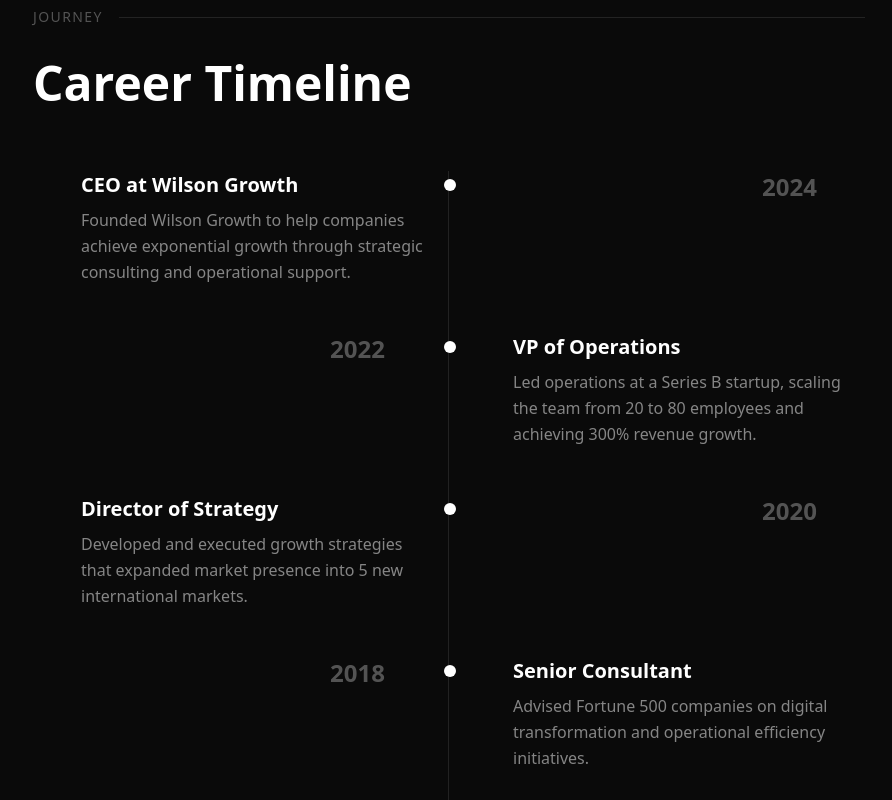
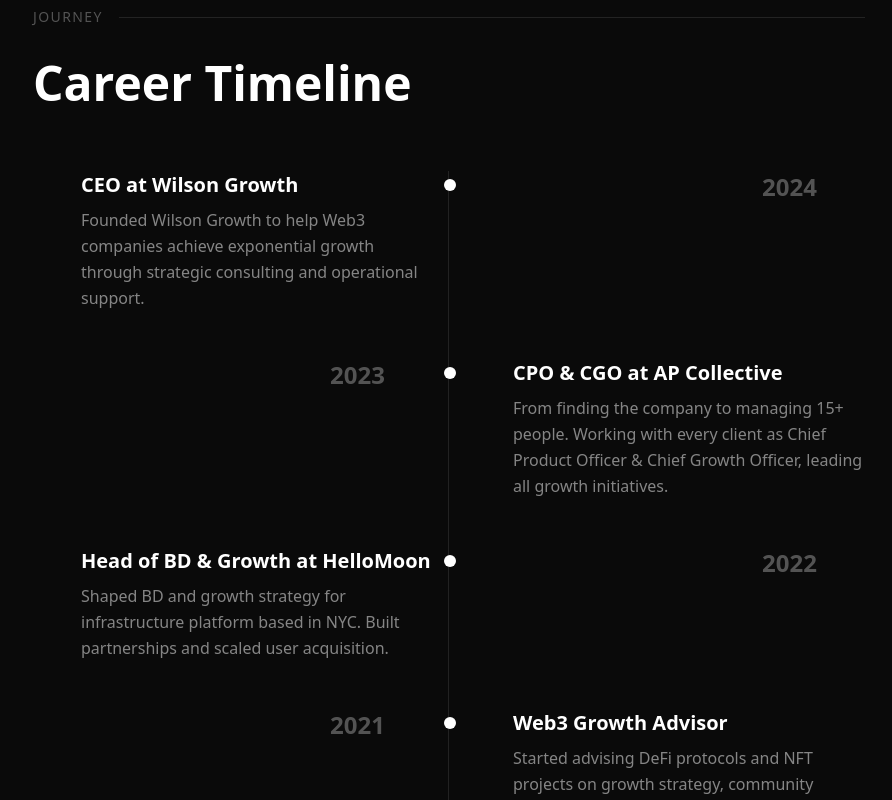
Before and after one commit to galileowil/galileowilson, a Next.js app: page / in a window 1280 px wide. Shown: the part 2000-2800 px from the top of the page, without its empty margins (191-1083 px from the left). Built offline with nearby package versions, Linux system fonts and the light colour scheme.

Commit message:
Add real client portfolio and career timeline - AP Collective, HelloMoon, Raydium, Avalanche, etc.

```diff
--- a/components/sections/Journey.tsx
+++ b/components/sections/Journey.tsx
@@ -9,12 +9,24 @@
   {
     year: "2024",
     title: "CEO at Wilson Growth",
-    description: "Founded Wilson Growth to help companies achieve exponential growth through strategic consulting and operational support.",
+    description: "Founded Wilson Growth to help Web3 companies achieve exponential growth through strategic consulting and operational support.",
+  },
+  {
+    year: "2023",
+    title: "CPO & CGO at AP Collective",
+    description: "From finding the company to managing 15+ people. Working with every client as Chief Product Officer & Chief Growth Officer, leading all growth initiatives.",
+    link: "https://x.com/apcollective",
   },
   {
     year: "2022",
-    title: "VP of Operations",
-    description: "Led operations at a Series B startup, scaling the team from 20 to 80 employees and achieving 300% revenue growth.",
+    title: "Head of BD & Growth at HelloMoon",
+    description: "Shaped BD and growth strategy for infrastructure platform based in NYC. Built partnerships and scaled user acquisition.",
+    link: "https://x.com/HelloMoon_io",
+  },
+  {
+    year: "2021",
+    title: "Web3 Growth Advisor",
+    description: "Started advising DeFi protocols and NFT projects on growth strategy, community building, and tokenomics.",
   },
   {
     year: "2020",
@@ -25,11 +37,6 @@
     year: "2018",
     title: "Senior Consultant",
     description: "Advised Fortune 500 companies on digital transformation and operational efficiency initiatives.",
-  },
-  {
-    year: "2016",
-    title: "Business Analyst",
-    description: "Started career at a leading management consulting firm, building foundational expertise in data analysis and strategy.",
   },
 ];
 
--- a/components/sections/Projects.tsx
+++ b/components/sections/Projects.tsx
@@ -10,24 +10,114 @@
 
 const projects = [
   {
-    title: "TechScale Solutions",
-    description: "Led the operational transformation of a B2B SaaS platform, resulting in 400% user growth and successful Series A funding.",
-    tags: ["SaaS", "Growth Strategy", "Operations"],
-    metrics: "$12M ARR",
+    title: "Raydium",
+    description: "Strategic growth initiatives for leading Solana DEX. Driving liquidity expansion and trading volume through targeted partnerships and ecosystem development.",
+    tags: ["DeFi", "Solana", "DEX", "Growth"],
+    link: "https://x.com/Raydium",
+    featured: true,
   },
   {
-    title: "Global Retail Expansion",
-    description: "Developed and executed market entry strategy for a retail brand expanding into European and Asian markets.",
-    tags: ["International", "Retail", "Strategy"],
-    metrics: "5 Markets",
+    title: "Avalanche",
+    description: "Ecosystem growth and strategic advisory for Layer 1 blockchain platform. Scaling solutions and developer onboarding initiatives.",
+    tags: ["Layer 1", "Blockchain", "Infrastructure"],
+    link: "https://x.com/avax",
+    featured: true,
   },
   {
-    title: "FinTech Platform Launch",
-    description: "Built and launched a financial technology platform from concept to market, acquiring 50K users in the first 6 months.",
-    tags: ["FinTech", "Product Launch", "Marketing"],
-    metrics: "50K Users",
+    title: "Ronin Network",
+    description: "Growth strategy for gaming-focused blockchain powering Axie Infinity. NFT ecosystem development and player acquisition.",
+    tags: ["Gaming", "Blockchain", "NFT"],
+    link: "https://x.com/Ronin_Network",
+    featured: true,
+  },
+  {
+    title: "Abstract Chain",
+    description: "Consumer blockchain platform focused on mainstream adoption. Strategic positioning and go-to-market execution.",
+    tags: ["Blockchain", "Consumer", "Strategy"],
+    link: "https://x.com/AbstractChain",
+    featured: true,
+  },
+  {
+    title: "OpenLedger",
+    description: "DeFi infrastructure and growth strategy. Building the future of decentralized financial systems.",
+    tags: ["DeFi", "Infrastructure", "Strategy"],
+    link: "https://x.com/OpenledgerHQ",
+    featured: true,
+  },
+  {
+    title: "NEAR Protocol",
+    description: "Ecosystem development and strategic partnerships for scalable Layer 1 blockchain with human-readable accounts.",
+    tags: ["Layer 1", "Blockchain", "Ecosystem"],
+    link: "https://x.com/nearprotocol",
+    featured: true,
+  },
+  {
+    title: "Sophon",
+    description: "DeFi infrastructure and growth advisory. Building next-generation financial primitives.",
+    tags: ["DeFi", "Infrastructure"],
+    link: "https://x.com/Sophon",
+    featured: false,
+  },
+  {
+    title: "Zoku",
+    description: "Advisory role focused on affiliate business development and strategic growth initiatives.",
+    tags: ["Advisory", "Affiliate", "Growth"],
+    link: "https://x.com/zokuxyz",
+    featured: false,
+  },
+  {
+    title: "Sportfun",
+    description: "Sports and gaming platform growth strategy.",
+    tags: ["Sports", "Gaming"],
+    link: "https://x.com/sportfun",
+    featured: false,
+  },
+  {
+    title: "Legacy Network",
+    description: "DeFi and gaming ecosystem development.",
+    tags: ["DeFi", "Gaming"],
+    link: "https://x.com/LegacyNetworkio",
+    featured: false,
+  },
+  {
+    title: "Pudgy Penguins",
+    description: "Strategic advisory for leading NFT brand and consumer IP. Brand expansion and community growth.",
+    tags: ["NFT", "Brand", "Consumer"],
+    link: "https://x.com/pudgypenguins",
+    featured: true,
+  },
+  {
+    title: "Revolving Games",
+    description: "Gaming studio advisory and growth strategy.",
+    tags: ["Gaming", "Advisory"],
+    link: "https://x.com/Revolving_Games",
+    featured: false,
+  },
+  {
+    title: "AlphaBot",
+    description: "NFT tooling and automation platform advisory.",
+    tags: ["NFT", "Tools"],
+    link: "https://x.com/alphabot",
+    featured: false,
+  },
+  {
+    title: "Game7",
+    description: "Web3 gaming ecosystem and infrastructure.",
+    tags: ["Gaming", "Web3"],
+    link: "https://x.com/game7hq",
+    featured: false,
+  },
+  {
+    title: "GOAT Gaming",
+    description: "Gaming platform growth and strategy.",
+    tags: ["Gaming"],
+    link: "https://x.com/playgoatgaming",
+    featured: false,
   },
 ];
+
+const featuredProjects = projects.filter(p => p.featured);
+const otherProjects = projects.filter(p => !p.featured);
 
 export function Projects() {
   const ref = useRef(null);
@@ -46,14 +136,22 @@
             <Separator className="flex-1 bg-white/10" />
           </div>
 
-          <h2 className="text-3xl sm:text-4xl md:text-5xl font-bold text-white mb-16">
+          <h2 className="text-3xl sm:text-4xl md:text-5xl font-bold text-white mb-6">
             Selected Work
           </h2>
 
-          <div className="grid md:grid-cols-2 lg:grid-cols-3 gap-6">
-            {projects.map((project, index) => (
-              <motion.div
+          <p className="text-white/50 text-lg mb-16 max-w-2xl">
+            Strategic growth and advisory work with leading Web3 projects, DeFi protocols, and blockchain ecosystems.
+          </p>
+
+          {/* Featured Projects */}
+          <div className="grid md:grid-cols-2 lg:grid-cols-3 gap-6 mb-12">
+            {featuredProjects.map((project, index) => (
+              <motion.a
                 key={project.title}
+                href={project.link}
+                target="_blank"
+                rel="noopener noreferrer"
                 initial={{ opacity: 0, y: 30 }}
                 animate={isInView ? { opacity: 1, y: 0 } : {}}
                 transition={{
@@ -62,11 +160,11 @@
                   ease: [0.16, 1, 0.3, 1]
                 }}
               >
-                <Card className="group bg-white/[0.02] border-white/10 hover:bg-white/[0.04] transition-all duration-500 cursor-pointer h-full">
+                <Card className="group bg-white/[0.02] border-white/10 hover:bg-white/[0.04] hover:border-white/20 transition-all duration-500 h-full">
                   <CardContent className="p-6 flex flex-col h-full">
                     <div className="flex justify-between items-start mb-4">
                       <Badge variant="secondary" className="bg-white/10 text-white/70 hover:bg-white/20">
-                        {project.metrics}
+                        Featured
                       </Badge>
                       <ArrowUpRight className="h-5 w-5 text-white/30 group-hover:text-white/60 transition-colors" />
                     </div>
@@ -91,7 +189,42 @@
                     </div>
                   </CardContent>
                 </Card>
-              </motion.div>
+              </motion.a>
+            ))}
+          </div>
+
+          {/* Other Projects */}
+          <div className="flex items-center gap-4 mb-8">
+            <span className="text-white/30 text-sm font-medium uppercase tracking-widest">Also Worked With</span>
+            <Separator className="flex-1 bg-white/10" />
+          </div>
+
+          <div className="grid grid-cols-2 sm:grid-cols-3 md:grid-cols-4 lg:grid-cols-5 gap-4">
+            {otherProjects.map((project, index) => (
+              <motion.a
+                key={project.title}
+                href={project.link}
+                target="_blank"
+                rel="noopener noreferrer"
+                initial={{ opacity: 0, y: 20 }}
+                animate={isInView ? { opacity: 1, y: 0 } : {}}
+                transition={{
+                  duration: 0.4,
+                  delay: 0.5 + index * 0.05,
+                  ease: [0.16, 1, 0.3, 1]
+                }}
+              >
+                <Card className="group bg-white/[0.01] border-white/5 hover:bg-white/[0.03] hover:border-white/10 transition-all duration-300">
+                  <CardContent className="p-4">
+                    <div className="flex items-center justify-between">
+                      <h4 className="text-sm font-medium text-white/70 group-hover:text-white/90 transition-colors">
+                        {project.title}
+                      </h4>
+                      <ArrowUpRight className="h-3 w-3 text-white/20 group-hover:text-white/40 transition-colors" />
+                    </div>
+                  </CardContent>
+                </Card>
+              </motion.a>
             ))}
           </div>
         </motion.div>
```
Also changed, not shown: 3 other files (tests, documents, lock files or other folders).
